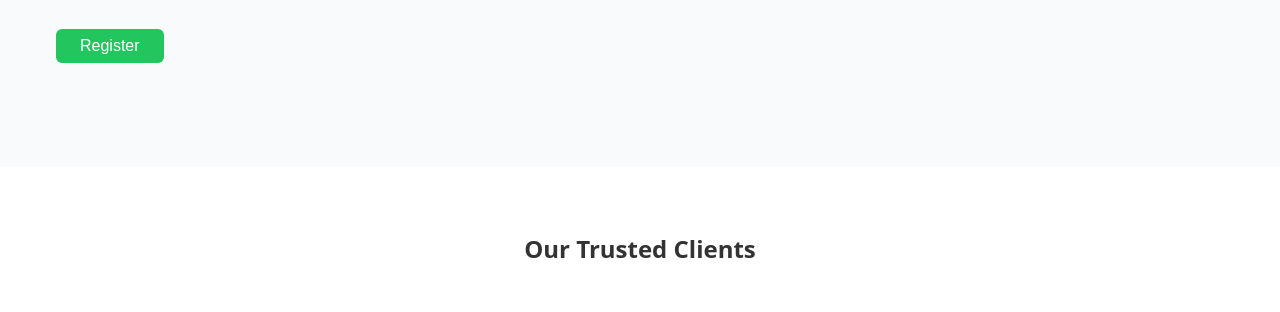
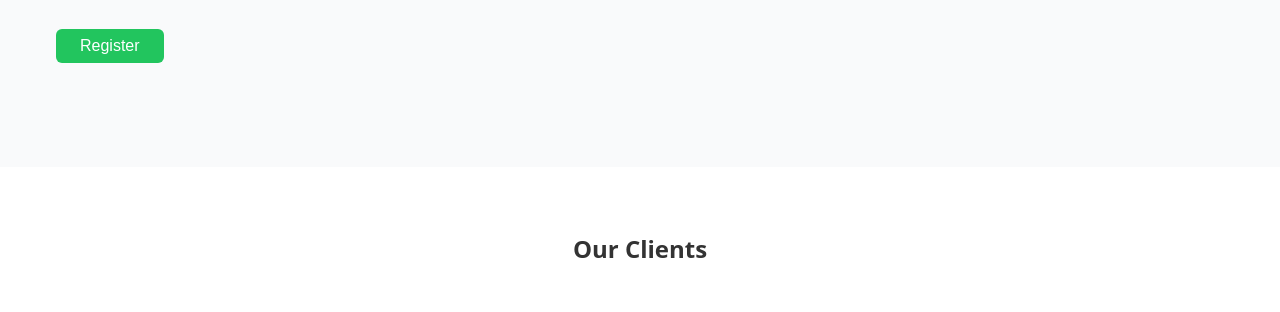
Before and after one commit to waleedmemon4/Hackathon-module-1-html-css, a plain HTML site: page index.html in a window 1280 px wide. Shown: the part 336-648 px from the top of the page. Drawn offline with Linux system fonts and the light colour scheme.

Commit message:
index.html

```diff
--- a/index.html
+++ b/index.html
@@ -42,7 +42,7 @@
   <!-- Clients Section -->
   <section class="clients">
     <div class="container">
-      <h2>Our Trusted Clients</h2>
+      <h2>Our Clients</h2>
       <div class="client-logos">
         <div class="client-logo">
           <img src="/img/Logo.png" alt="Client 1">
```
